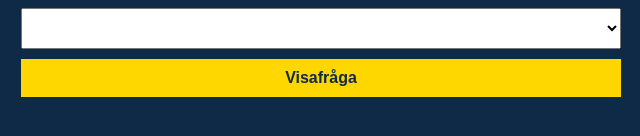
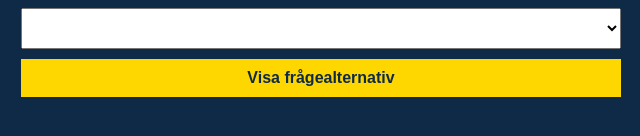
Before and after one commit to 1kuli1/skolquiz, a plain HTML site: page index.html in a window 1280 px wide. Shown: the part 278-414 px from the top of the page, 319-959 px from the left. Drawn offline with Linux system fonts and the light colour scheme.

Commit message:
Update index.html

```diff
--- a/index.html
+++ b/index.html
@@ -18,7 +18,8 @@
     <label for="frågor">Välj fråga:</label>
     <select id="frågor"></select>
 
-    <button onclick="visaFråga()">Visafråga</button>
+   <button onclick="visaFråga()">Visa frågealternativ</button>
+
 
     <div id="question-container"></div>
     <div id="feedback"></div>
```
